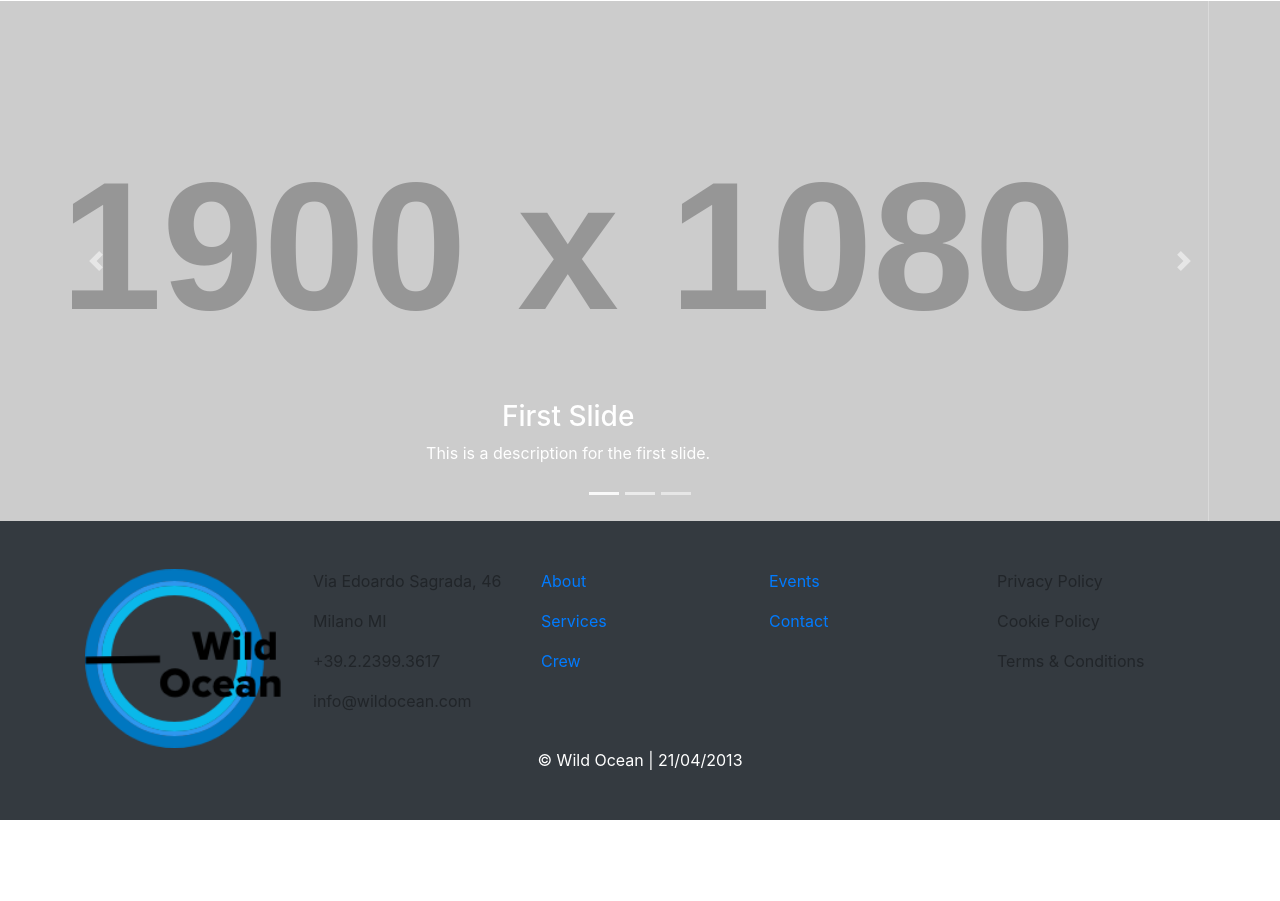
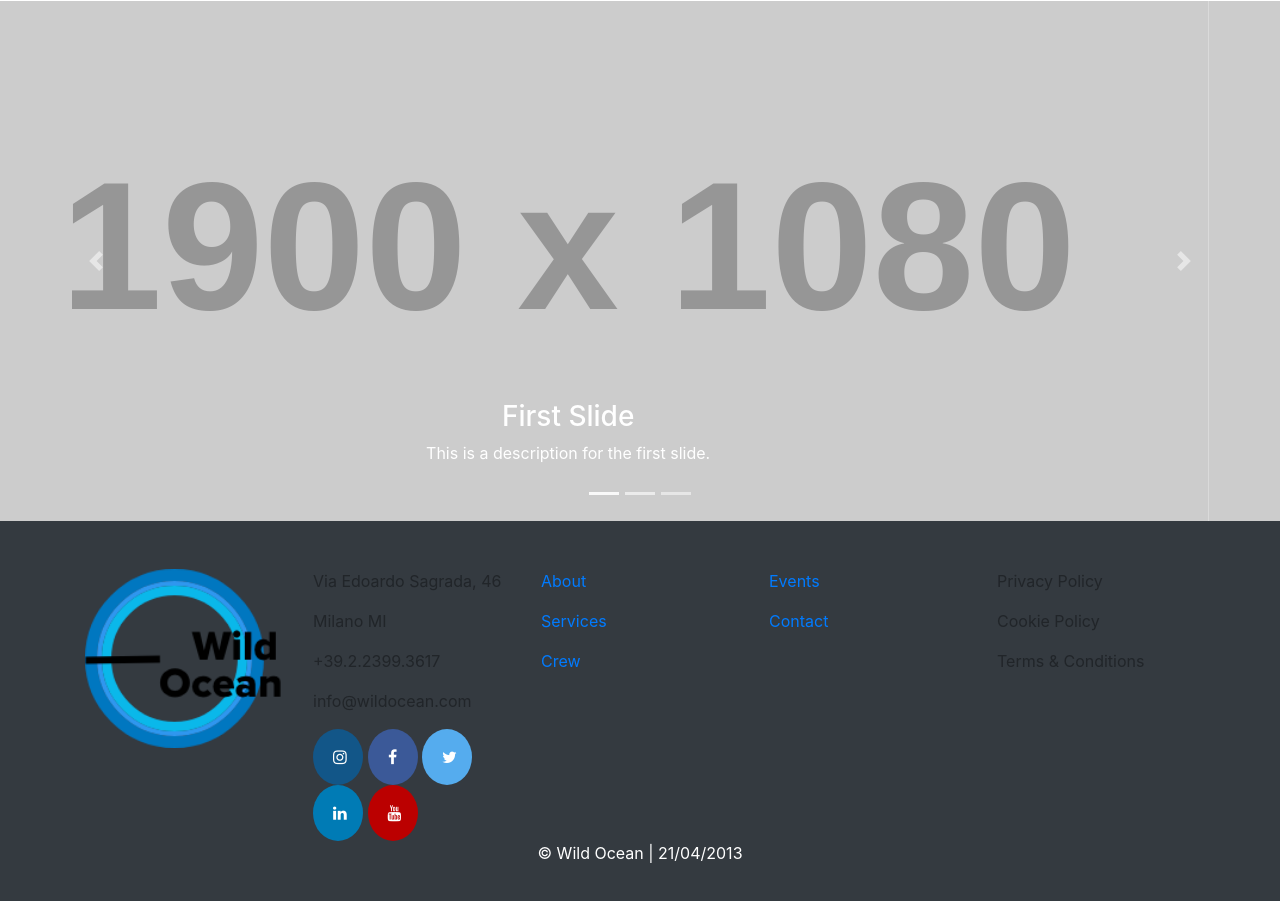
Before and after one commit to adrianomundo/wildocean-website, a website: page public/index.html in a window 1280 px wide. Shown: the part 2318-3219 px from the top of the page. Before the commit the page ends 3138 px from the top, so only its background shows below. Drawn offline with Linux system fonts and the light colour scheme; placeholder pictures from the web are drawn by us; files whose address does not match are found by name.

Commit message:
social icon added

```diff
--- a/public/assets/css/modern-business.css
+++ b/public/assets/css/modern-business.css
@@ -27,3 +27,41 @@ body {
   /*max-width: 1080px;*/
   height: auto;
 }
+
+/* Style all font awesome icons */
+.fa {
+  padding: 20px;
+  font-size: 30px;
+  width: 50px;
+  text-align: center;
+  text-decoration: none;
+  border-radius: 50%;
+}
+
+
+/* Facebook */
+.fa-facebook {
+  background: #3B5998;
+  color: white;
+}
+
+/* Twitter */
+.fa-twitter {
+  background: #55ACEE;
+  color: white;
+}
+
+.fa-linkedin {
+  background: #007bb5;
+  color: white;
+}
+
+.fa-youtube {
+  background: #bb0000;
+  color: white;
+}
+
+.fa-instagram {
+  background: #125688;
+  color: white;
+}
--- a/public/index.html
+++ b/public/index.html
@@ -15,6 +15,8 @@
 
   <!-- Custom styles for this template -->
   <link href="/public/assets/css/modern-business.css" rel="stylesheet">
+
+  <link rel="stylesheet" href="https://cdnjs.cloudflare.com/ajax/libs/font-awesome/4.7.0/css/font-awesome.min.css">
 
 </head>
 
@@ -166,6 +168,11 @@
        <p>Milano MI</p>
        <p>+39.2.2399.3617</p>
        <p>info@wildocean.com</p>
+        <div  class="fa fa-instagram" ></div>
+        <div  class="fa fa-facebook"></div>
+        <div  class="fa fa-twitter"></div>
+        <div  class="fa fa-linkedin"></div>
+        <div  class="fa fa-youtube"></div>
       </div>
          <div class="col md-2">
       <p><a href="/public/pages/about.html">About</a></p>
```
Also changed, not shown: public/pages/kot_event.html (+15 -0 lines), public/pages/person.html (+8 -0 lines).
